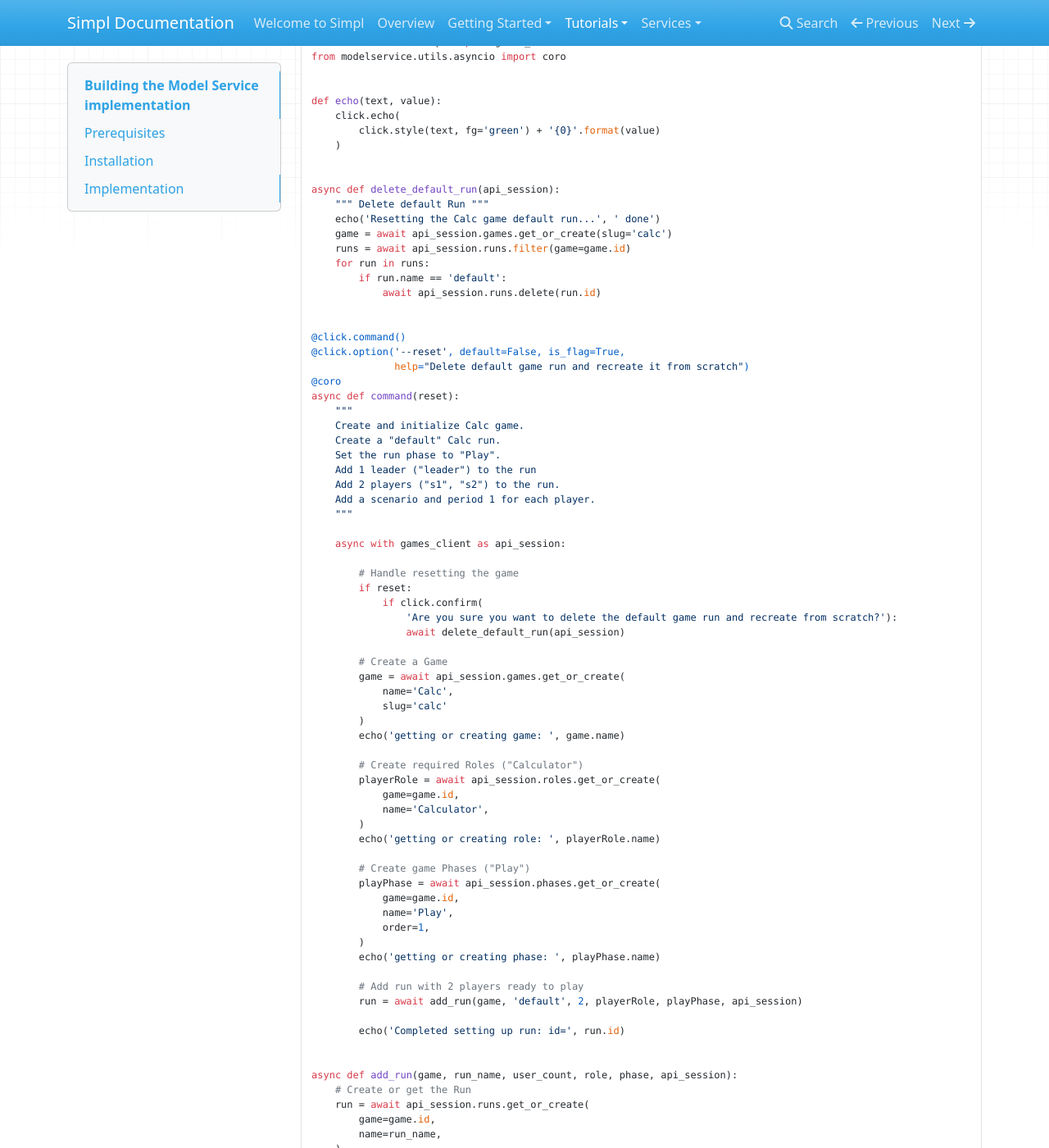
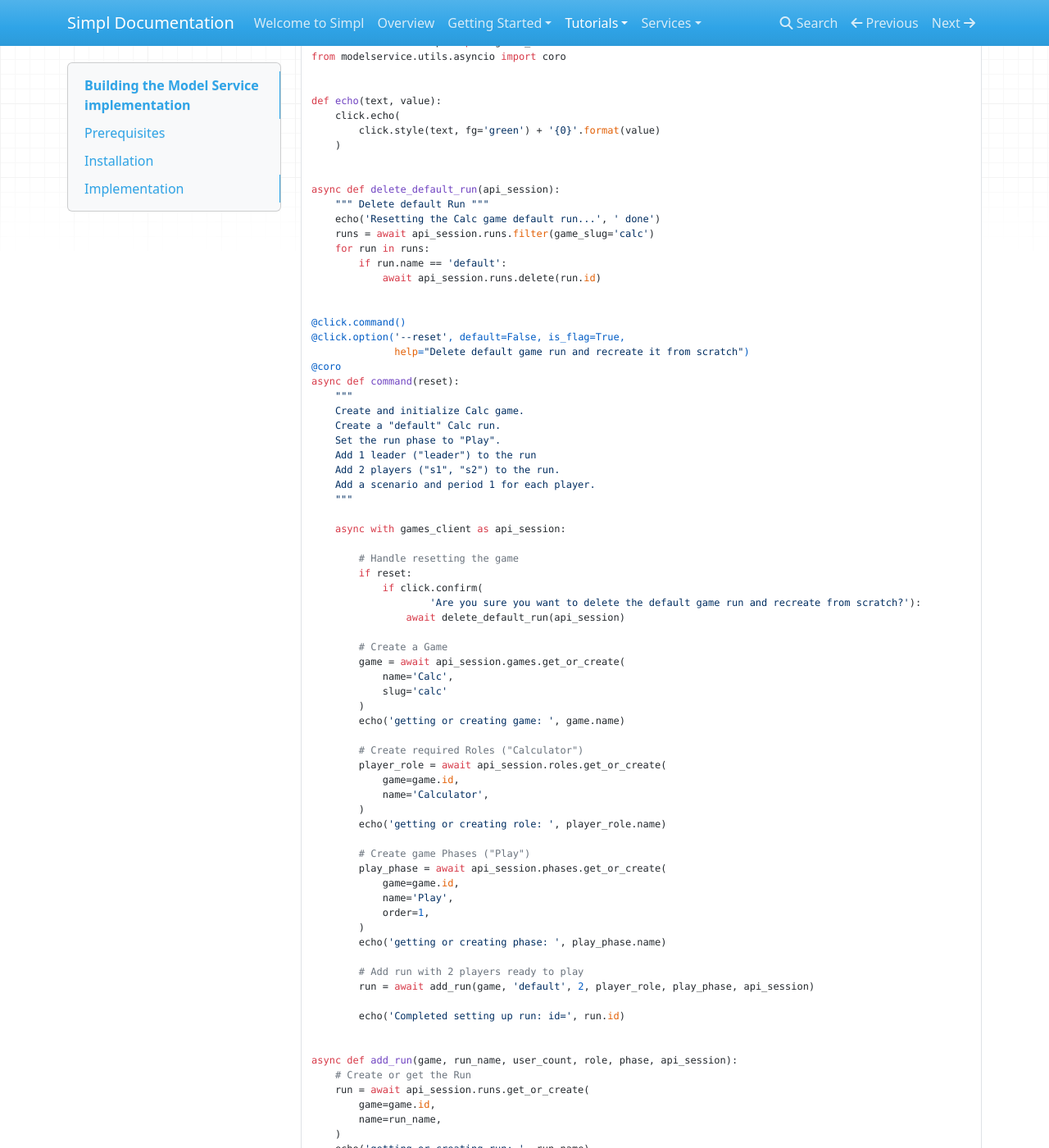
Before and after one commit to janeeisenstein/simpl-docs, an MkDocs documentation site: the page built from docs/tutorial/modelservice.md, in a window 1280 px wide and 1400 px high, scrolled down 3527 px. Shown: the whole window at 82% size. Built offline with MkDocs 1.6.1, drawn with Linux system fonts in a browser that asks for light colours; nearby versions of some CDN libraries; old or Windows-style settings are respelled for this version of MkDocs.

Commit message:
Updated to reflect simpl-calc-model changes.

```diff
--- a/docs/tutorial/modelservice.md
+++ b/docs/tutorial/modelservice.md
@@ -194,8 +194,7 @@ def echo(text, value):
 async def delete_default_run(api_session):
     """ Delete default Run """
     echo('Resetting the Calc game default run...', ' done')
-    game = await api_session.games.get_or_create(slug='calc')
-    runs = await api_session.runs.filter(game=game.id)
+    runs = await api_session.runs.filter(game_slug='calc')
     for run in runs:
         if run.name == 'default':
             await api_session.runs.delete(run.id)
@@ -220,7 +219,7 @@ async def command(reset):
         # Handle resetting the game
         if reset:
             if click.confirm(
-                'Are you sure you want to delete the default game run and recreate from scratch?'):
+                    'Are you sure you want to delete the default game run and recreate from scratch?'):
                 await delete_default_run(api_session)
 
         # Create a Game
@@ -231,22 +230,22 @@ async def command(reset):
         echo('getting or creating game: ', game.name)
 
         # Create required Roles ("Calculator")
-        playerRole = await api_session.roles.get_or_create(
+        player_role = await api_session.roles.get_or_create(
             game=game.id,
             name='Calculator',
         )
-        echo('getting or creating role: ', playerRole.name)
+        echo('getting or creating role: ', player_role.name)
 
         # Create game Phases ("Play")
-        playPhase = await api_session.phases.get_or_create(
+        play_phase = await api_session.phases.get_or_create(
             game=game.id,
             name='Play',
             order=1,
         )
-        echo('getting or creating phase: ', playPhase.name)
+        echo('getting or creating phase: ', play_phase.name)
 
         # Add run with 2 players ready to play
-        run = await add_run(game, 'default', 2, playerRole, playPhase, api_session)
+        run = await add_run(game, 'default', 2, player_role, play_phase, api_session)
 
         echo('Completed setting up run: id=', run.id)
 
```
Also changed, not shown: other parts of docs/tutorial/modelservice.md (+1 -1 lines).
